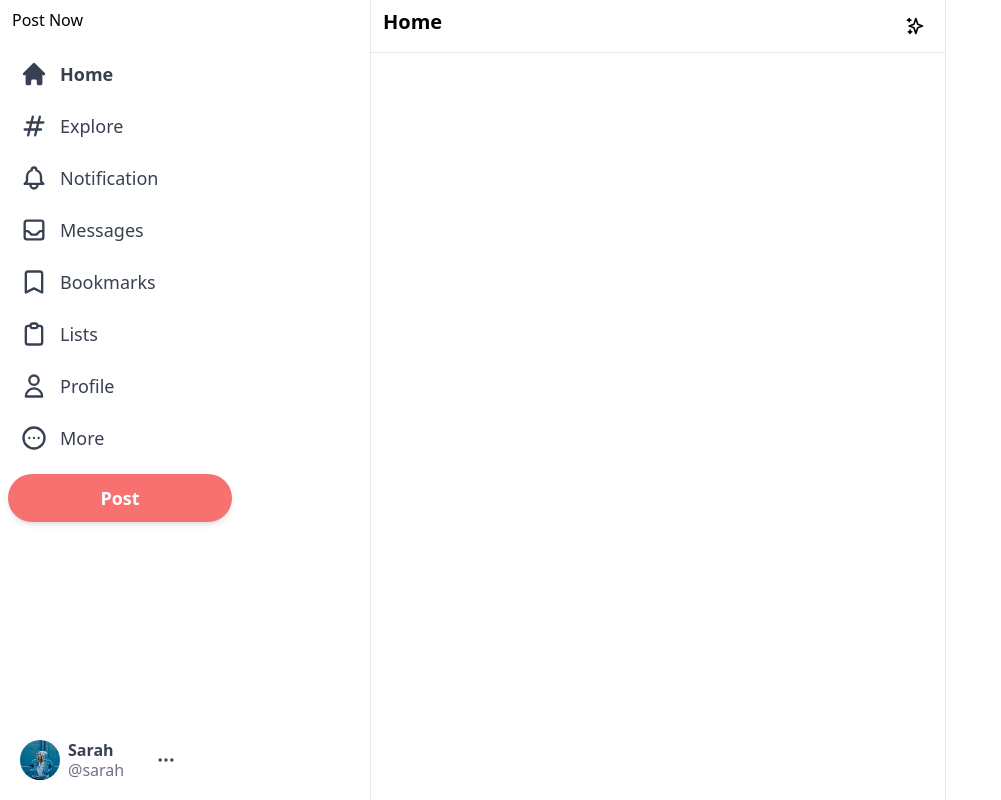
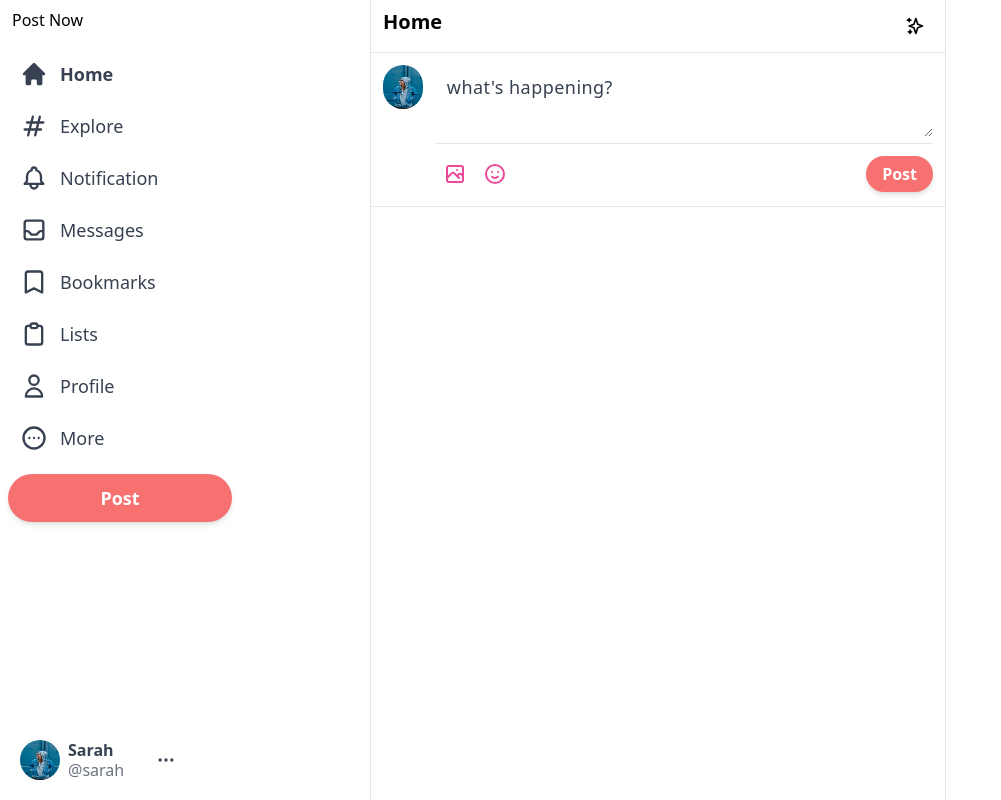
Before and after one commit to dev-ahmedali/post-now, a Next.js app: page / in a window 1280 px wide. Shown: the whole page, without its empty margins (0-1001 px from the left). Built offline with nearby package versions, Linux system fonts and the light colour scheme.

Commit message:
added input section

```diff
--- a/components/Feed.js
+++ b/components/Feed.js
@@ -1,4 +1,7 @@
 import {SparklesIcon} from '@heroicons/react/outline';
+import Input from './Input';
+
+
 export default function Feed() {
   return (
     <div className="xl:ml-[370px] border-l border-r min xl:min-w-[576px] sm:ml-[73px] flex-grow max-w-xl border-gray-200">
@@ -8,6 +11,7 @@
           <SparklesIcon className='h-5'/>
         </div>
       </div>
+      <Input />
     </div>
   )
 }
--- /dev/null
+++ b/components/Input.js
@@ -0,0 +1,22 @@
+import { EmojiHappyIcon, PhotographIcon } from "@heroicons/react/outline";
+
+
+export default function Input() {
+  return (
+    <div className="flex border-b border-gray-200 p-3 space-x-3">
+        <img src="./suggessionGirl2.jpg" className="h-11 w-11 rounded-full cursor-pointer hover:brightness-95" alt="user image"/>
+        <div className="w-full divide-y divide-gray-200">
+            <div className="">
+                <textarea className="w-full border-none focus:ring-0 text-lg placeholder-gray-700 tracking-wide min-h-[50px] text-gray-700" rows="2" placeholder="what's happening?"></textarea>
+            </div>
+            <div className="flex items-center justify-between pt-2.5">
+                <div className="flex ">
+                    <PhotographIcon className="h-10 w-10 hoverEffect p-2 text-pink-500 hover:bg-pink-100"/>
+                    <EmojiHappyIcon className="h-10 w-10 hoverEffect p-2 text-pink-500 hover:bg-pink-100"/>
+                </div>
+                <button className="bg-red-400 text-white px-4 py-1.5 rounded-full font-bold shadow-md hover:brightness-95 disabled:opacity-50" >Post</button>
+            </div>
+        </div>
+    </div>
+  )
+}
--- a/package.json
+++ b/package.json
@@ -15,6 +15,7 @@
     "react-dom": "18.2.0"
   },
   "devDependencies": {
+    "@tailwindcss/forms": "^0.5.3",
     "autoprefixer": "^10.4.12",
     "eslint": "8.23.1",
     "eslint-config-next": "12.3.1",
--- a/tailwind.config.js
+++ b/tailwind.config.js
@@ -7,5 +7,7 @@
   theme: {
     extend: {},
   },
-  plugins: [],
+  plugins: [
+    require('@tailwindcss/forms'),
+  ],
 }
```
Also changed, not shown: 2 other files (tests, documents, lock files or other folders).
